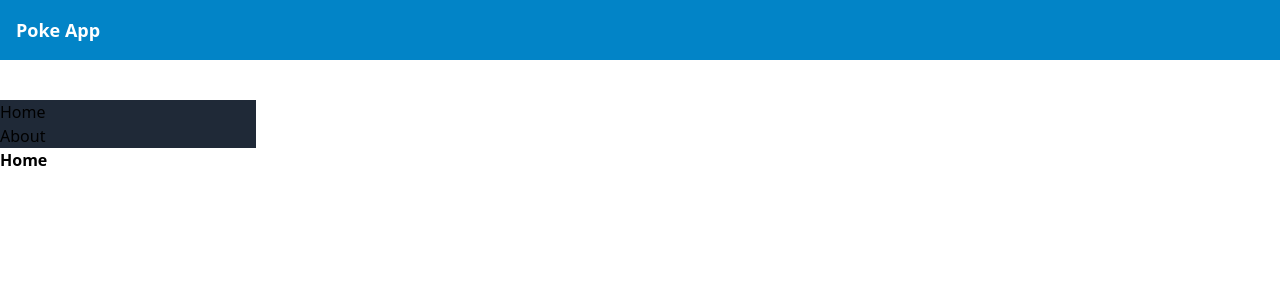
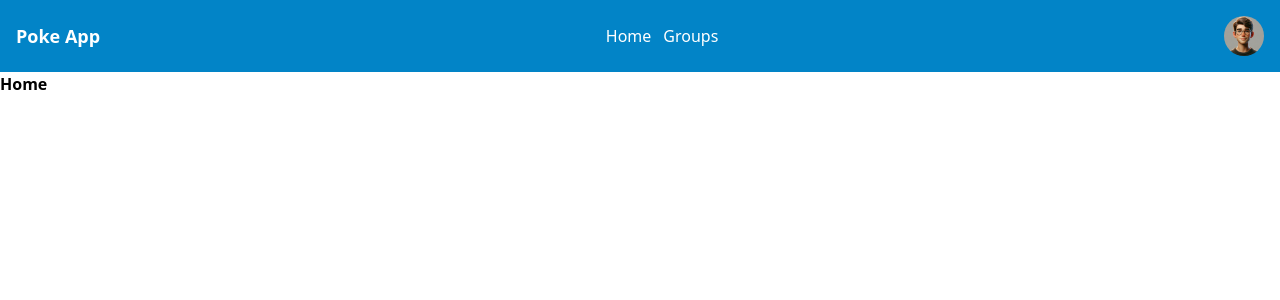
Before and after one commit to gualberto7/Gualberto-08-2024, a Vue app: page / in a window 1280 px wide. Shown: the top 300 px of the page. Built offline with nearby package versions, Linux system fonts and the light colour scheme.

Commit message:
Updated sidebar

```diff
--- a/src/home/Home.vue
+++ b/src/home/Home.vue
@@ -1,7 +1,7 @@
 <script setup lang="ts"></script>
 
 <template>
-  <main>
+  <main class="container mx-auto">
     <h1 class="font-bold text-widest">Home</h1>
   </main>
 </template>
--- /dev/null
+++ b/src/shared/components/Avatar.vue
@@ -0,0 +1,14 @@
+<script lang="ts" setup>
+defineProps({
+  src: String,
+  alt: String,
+  size: {
+    type: Number,
+    default: 2
+  }
+})
+</script>
+
+<template>
+  <img :src="src" :alt="alt" class="w-full h-auto rounded-full" />
+</template>
--- a/src/shared/components/Navbar.vue
+++ b/src/shared/components/Navbar.vue
@@ -1,12 +1,19 @@
-<script lang="ts" setup></script>
+<script lang="ts" setup>
+import Avatar from '@/shared/components/Avatar.vue'
+</script>
 
 <template>
   <nav class="bg-sky-600">
     <div class="mx-auto flex justify-between items-center p-4">
       <router-link to="/" class="text-white font-bold text-lg">Poke App</router-link>
-      <div class="bg-orange-500 rounded-full text-white text-center">
-        <!-- TODO - Add avatar image -->
-        <!-- <a href=""></a> -->
+      <div>
+        <ul class="flex text-white gap-3">
+          <li><a href="">Home</a></li>
+          <li><a href="">Groups</a></li>
+        </ul>
+      </div>
+      <div class="w-10">
+        <Avatar src="/img/avatar1.jpg" alt="User avatar" />
       </div>
     </div>
   </nav>
--- a/src/shared/components/Sidebar.vue
+++ /dev/null
@@ -1,16 +0,0 @@
-<script lang="ts" setup></script>
-
-<template>
-  <aside class="w-64 bg-gray-800">
-    <nav class="mt-10">
-      <ul>
-        <li>
-          <router-link to="/">Home</router-link>
-        </li>
-        <li>
-          <router-link to="/about">About</router-link>
-        </li>
-      </ul>
-    </nav>
-  </aside>
-</template>
--- a/src/shared/layouts/mainLayout.vue
+++ b/src/shared/layouts/mainLayout.vue
@@ -1,12 +1,10 @@
 <script lang="ts" setup>
 import Navbar from '../components/Navbar.vue'
-import Sidebar from '../components/Sidebar.vue'
 </script>
 
 <template>
   <main>
     <Navbar />
-    <Sidebar />
     <RouterView />
   </main>
 </template>
```
Also changed, not shown: public/img/avatar1.jpg (added).
